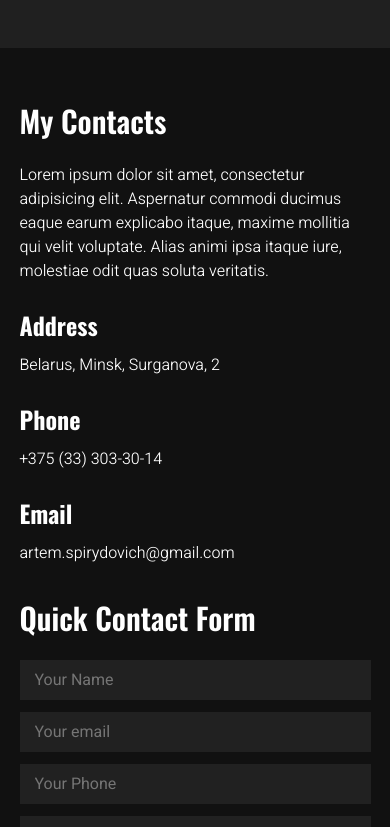
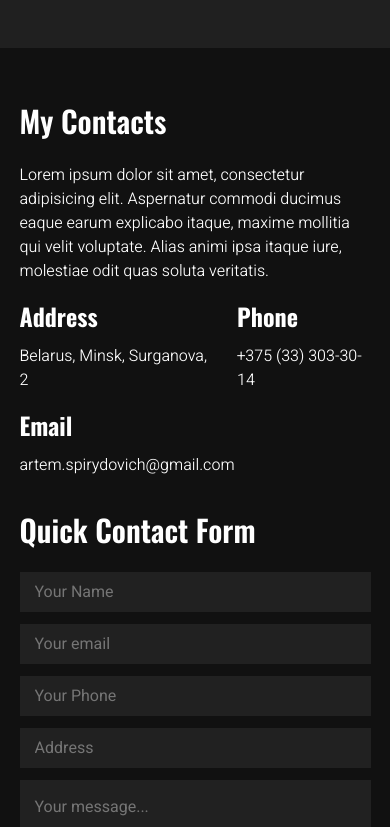
Before and after one commit to ArtemSpiridovich/portfolio, a React (Create React App) app: page / in a window 390 px wide. Shown: the part 4369-5196 px from the top of the page. Built offline with nearby package versions, Linux system fonts and the light colour scheme.

Commit message:
поправочки

```diff
--- a/src/components/ContactMe/Contacts.js
+++ b/src/components/ContactMe/Contacts.js
@@ -10,14 +10,16 @@ function Contacts() {
                         <h2>My Contacts</h2>
                         <span>Lorem ipsum dolor sit amet, consectetur adipisicing elit. Aspernatur commodi ducimus eaque earum explicabo itaque, maxime mollitia qui velit voluptate. Alias animi ipsa itaque iure, molestiae odit quas soluta veritatis.</span>
                     </div>
+                    <div className={styles.addressPhone}>
                     <div>
                         <h3>Address</h3>
                         <span>Belarus, Minsk, Surganova, 2</span>
                     </div>
-                    <div>
+                    <div className={styles.Phone}>
                         <h3>Phone</h3>
                         <span>+375 (33) 303-30-14</span>
                     </div>
+                </div>
                     <div>
                         <h3>Email</h3>
                         <span>artem.spirydovich@gmail.com</span>
--- a/src/components/ContactMe/Contacts.module.css
+++ b/src/components/ContactMe/Contacts.module.css
@@ -15,14 +15,14 @@
 }
 
 .textcontact {
-    width: 30%;
+    width: 40%;
 }
 
 .body {
     display: flex;
     flex-direction: column;
     align-items: flex-start;
-    width: 67%;
+    width: 57%;
 }
 
 .form {
@@ -102,7 +102,7 @@
     font-family: "Oswald", sans-serif;
     font-size: 24px;
     color: #fff;
-    margin-bottom: 10px;
+    margin: 15px 0 10px;
 }
 
 .body h2 {
@@ -112,6 +112,18 @@
     margin-bottom: 30px;
     color: #fff;
 }
+.addressPhone {
+    display: flex;
+    flex-direction: row;
+    justify-content: space-between;
+}
+
+/*@media screen and (max-width: 900px) {*/
+/*    .about {*/
+/*        flex-direction: column;*/
+/*        align-items: center;*/
+/*    }*/
+/*}*/
 
 @media screen and (max-width: 768px) {
     .textcontact {
@@ -158,6 +170,16 @@
         align-items: flex-start;
     }
 
+    .addressPhone {
+        display: flex;
+        flex-direction: row;
+        justify-content: flex-start;
+    }
+
+    .Phone {
+        margin-left: 30px;
+    }
+
     .textcontact {
         width: 100%;
     }
```
